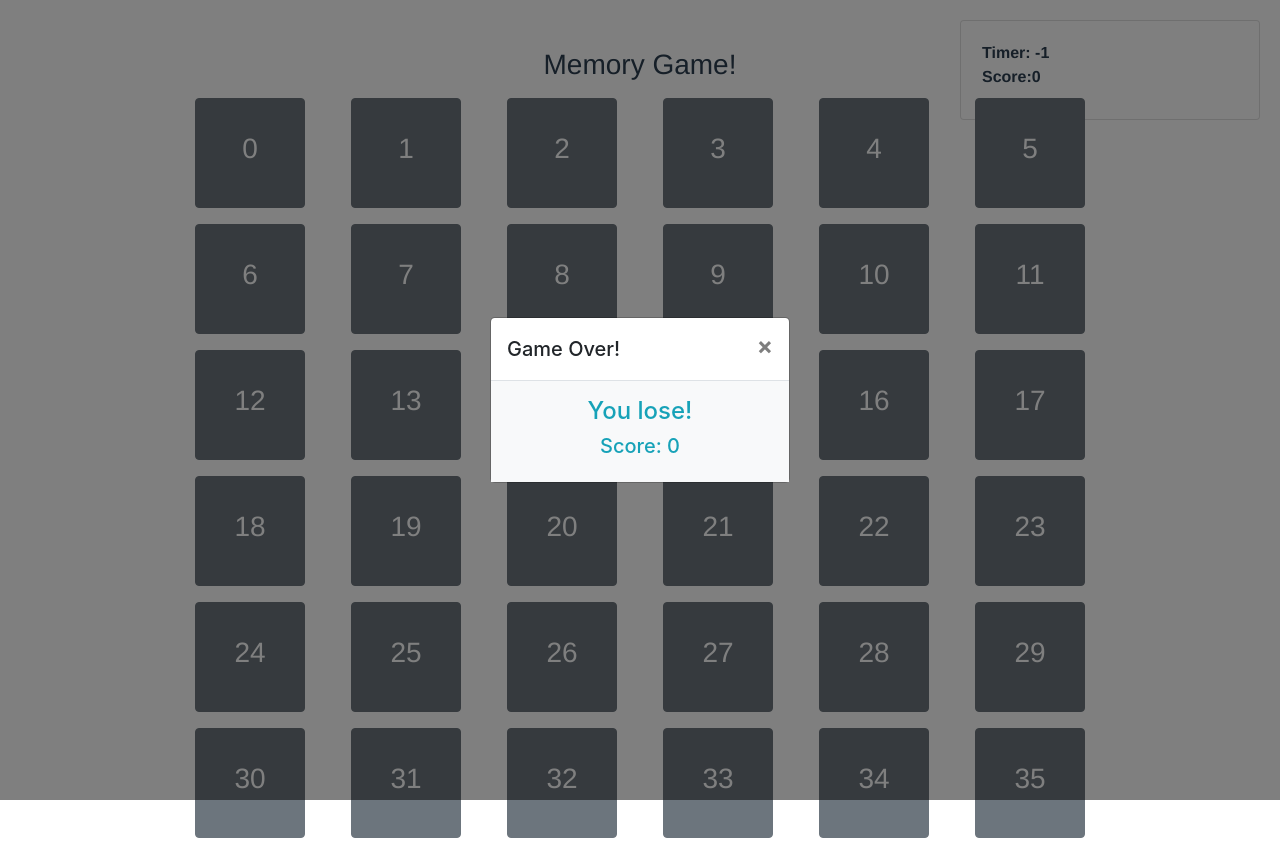
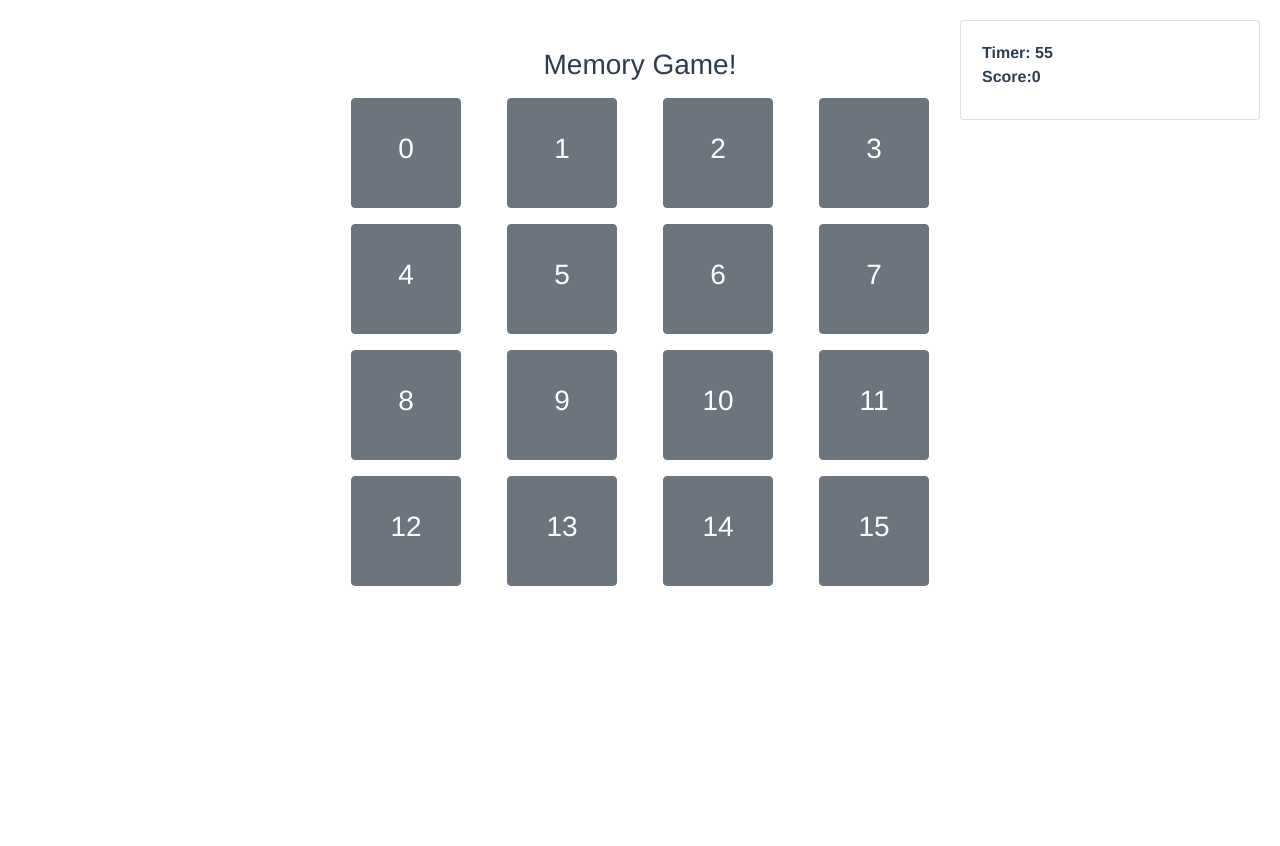
Before and after one commit to jablue-12/memory-game, a Vue app: page / in a window 1280 px wide. After the commit the page ends 800 px from the top, so only its background shows below. Built offline with nearby package versions, Linux system fonts and the light colour scheme.

Commit message:
Refactored code
still have a bug with the modal rendering twice when a user wins the game.

```diff
--- a/src/components/Card.vue
+++ b/src/components/Card.vue
@@ -23,7 +23,6 @@ export default {
         cardClicked(){
             //only flip when a card has no pair yet
             if(!this.item.hasPair && !this.item.isFrontSide){
-                this.item.isFrontSide = !this.item.isFrontSide;
                 this.$emit("card-clicked",this.item);
             }//end if
 
--- a/src/components/GameOverModal.vue
+++ b/src/components/GameOverModal.vue
@@ -8,7 +8,7 @@
         body-bg-variant="light"
         body-text-variant="info"
         centered
-        @hidden="resetTimer">
+        @hidden="closeModal">
 
         <div>
             <b-row align-h="center"><h4>{{playerStatus}}</h4></b-row>
@@ -36,8 +36,8 @@ export default {
     },//end props
 
     methods: {
-        resetTimer(){
-            this.$emit("reset-timer");
+        closeModal(){
+            this.$emit("close-modal");
         }
     }
 
--- a/src/components/NumberCards.vue
+++ b/src/components/NumberCards.vue
@@ -1,14 +1,15 @@
 <template>
   <div class="mt-5">
     <GameOverModal
-      playerStatus="You lose!"
+      :playerStatus="hasPlayerWon? 'You Win!':'You Lose!'"
       :playerScore="score"
       :timer="countDown"
-      @reset-timer="resetTimer"
+      @close-modal="closeModal"
       />
     <ScoreBoard :time="countDown" :score="score"/>
 
-    {{countDown === 0? showModal(): null}}
+    <!-- TODO: bug when player has won. Modal appears twice. Need to fix -->
+    {{ (countDown === 0 || hasPlayerWon)? (showModal()) : null}}
 
     <b-container>
       <b-row align-h="center"><h3>Memory Game!</h3></b-row>
@@ -32,7 +33,8 @@ import Card from "./Card.vue";
 import ScoreBoard from "./ScoreBoard.vue";
 import GameOverModal from "./GameOverModal.vue";
 import {mapGetters,mapActions} from "vuex";
-const DIMENSION = 6; //needs to be even so that cards have pairs!
+const DIMENSION = 4; //needs to be even so that cards have pairs!
+const TIMER = 60;
 export default {
   name: 'NumberCards',
 
@@ -41,10 +43,9 @@ export default {
   data(){
     return {
       twoChosenCards: [],
-      countDown: 3,
+      countDown: TIMER,
       score: 0,
       isGameOver: false,
-      hasPlayerWon: false
     }
   },//end data
 
@@ -56,29 +57,37 @@ export default {
   computed: {
     ...mapGetters(['numberCards']),
 
+    hasPlayerWon(){
+      return this.score === (DIMENSION*DIMENSION)/2 && !this.isGameOver;
+    }
+
   },//end computed
 
   methods: {
     ...mapActions(['generateNumberCards','updateNumberCard']),
 
     cardClicked(card){
-      console.log("clicked..." + JSON.stringify(card));
+      console.log("clicked..." + this.twoChosenCards.length);
 
-      if(this.twoChosenCards.length < 1){
+      if(this.twoChosenCards.length === 0){
+        //flip the first card to show the front side
+        card.isFrontSide = true;
         //no first card is selected, so we add the first card to the 'list'
         this.twoChosenCards.push(card);
-      }else{
-        //second card is selected, so we now check if they are a pair (same name in this case)
+
+      }else if(this.twoChosenCards.length === 1){
+        //flip the second card to show the front side
+        card.isFrontSide = true;
+        this.twoChosenCards.push(card);
+
+        //now check if they are a pair (same name in this case)
         let firstCard = this.twoChosenCards[0];
+
         if(card.name === firstCard.name){
-          setTimeout(()=>{
-             alert("they are a pair!");
-           },1200);
-
+          //increase score if two cards are a pair
+          this.score ++;
+          this.twoChosenCards = [];
         }else{
-          console.log("not a pair!");
-          console.log("first card: " + JSON.stringify(this.twoChosenCards[0]))
-          console.log("second card: " + JSON.stringify(card))
           //flip back the 2 selected cards by finding their positions and setting
           let updateFirstCard = {
               id: this.twoChosenCards[0].id,
@@ -88,8 +97,8 @@ export default {
           };
 
           let updateSecondCard = {
-            id: card.id,
-            name: card.name,
+            id: this.twoChosenCards[1].id,
+            name:this.twoChosenCards[1].name,
             isFrontSide: false,
             hasPair: false
           }
@@ -97,28 +106,32 @@ export default {
            setTimeout(()=>{
              alert("not a pair!");
              this.flipCardsBack(updateFirstCard,updateSecondCard);
-           },1200);
+           },1000);
 
+          //empty out the cards after 1 second to avoid spamming the cards lol
+          setTimeout(()=>{
+              this.twoChosenCards = [];
+          },1000);
 
-        }
-        //empty out the cards
-        this.twoChosenCards = [];
+        }//end nested if-else
 
-      }//end if-else
+      }//end if-elseif
 
     },//end cardClicked
 
     flipCardsBack(firstCard,secondCard){
+      //fip from front to back again when two cards are not pairs
       this.updateNumberCard({card: firstCard});
       this.updateNumberCard({card: secondCard});
-    },
+    },//end flipCardsBack
 
     showModal(){
+      //opens the modal
       this.$bvModal.show('statusModal');
     },//end showModal
 
     countDownTimer(){
-      if(this.countDown > -1) {
+      if(this.countDown > -1 && !this.isGameOver) {
           setTimeout(() => {
               this.countDown -= 1
               this.countDownTimer()
@@ -126,15 +139,18 @@ export default {
       }//end uf
     },//end countDownTimer
 
-    resetTimer(){
-      //resets the timer to 60 which will then close the modal
-      this.countDown = 60;
-    },
+    closeModal(){
+      //resets the timer which will then close the modal
+      this.countDown = TIMER;
+      if(!this.hasPlayerWon){
+        this.score = 0;
+      }
+      this.isGameOver = true;
+      this.generateNumberCards({dimension:DIMENSION});
 
+    },//end closeModal
 
   },//end methods
-
-
 
 }
 </script>
```
